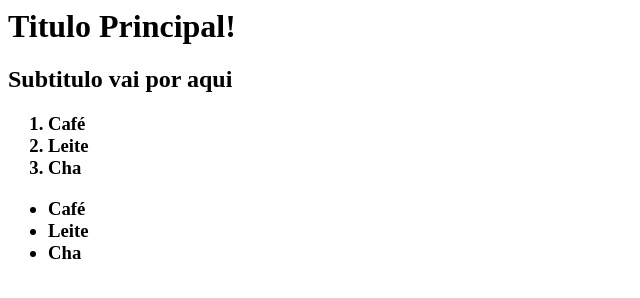
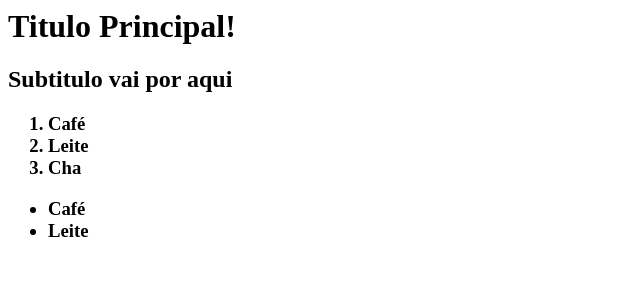
Before and after one commit to leosimao/JornadaDev-EBAC.github-io, a plain HTML site: page index.html in a window 1280 px wide. Shown: the full height of the page, 0-640 px from the left. Drawn offline with Linux system fonts and the light colour scheme.

Commit message:
Update index.html

```diff
--- a/index.html
+++ b/index.html
@@ -19,7 +19,6 @@
         <ul>
             <li>Café</li>
             <li>Leite</li>
-            <li>Cha</li>
         </ul>
     </h3>
 </html>
```
